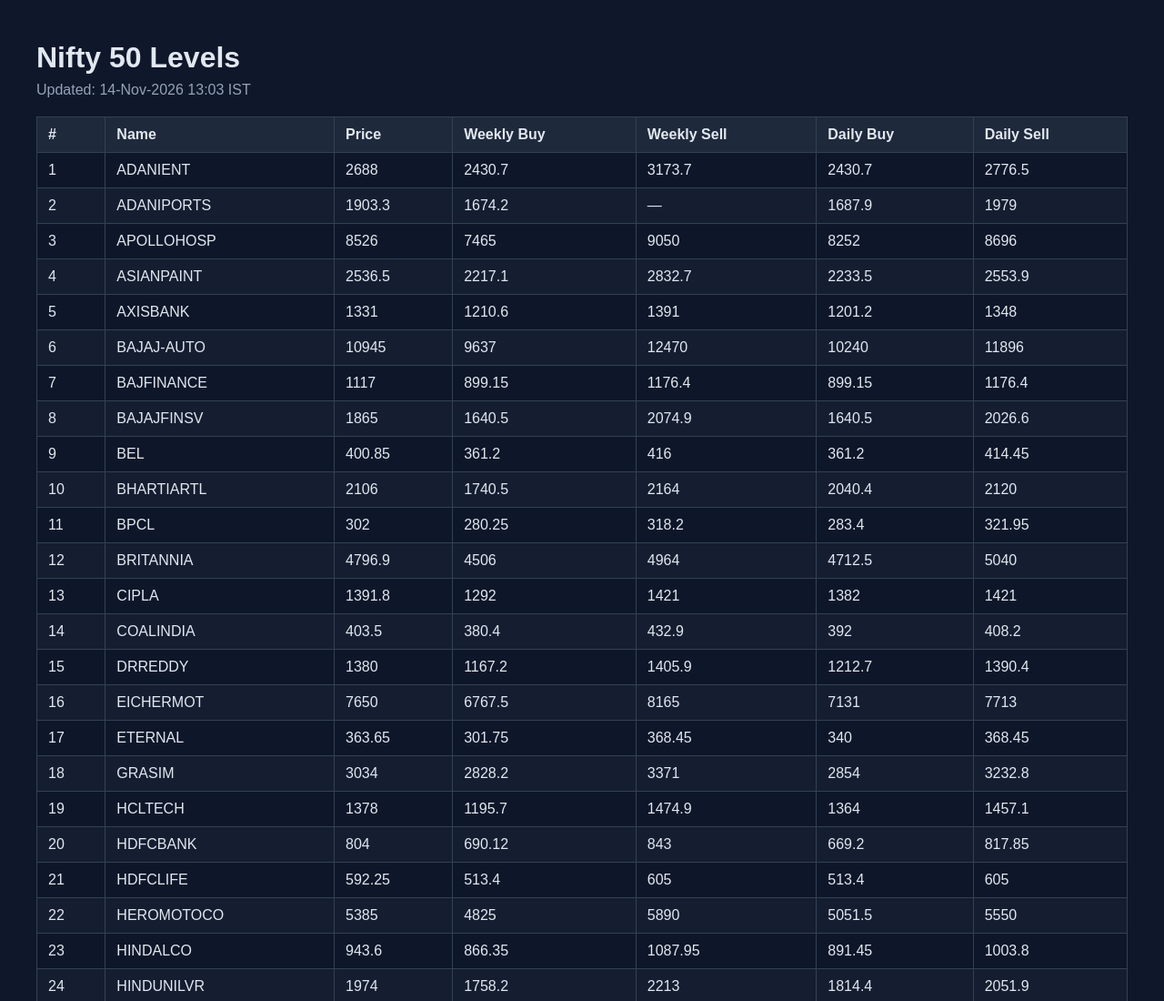
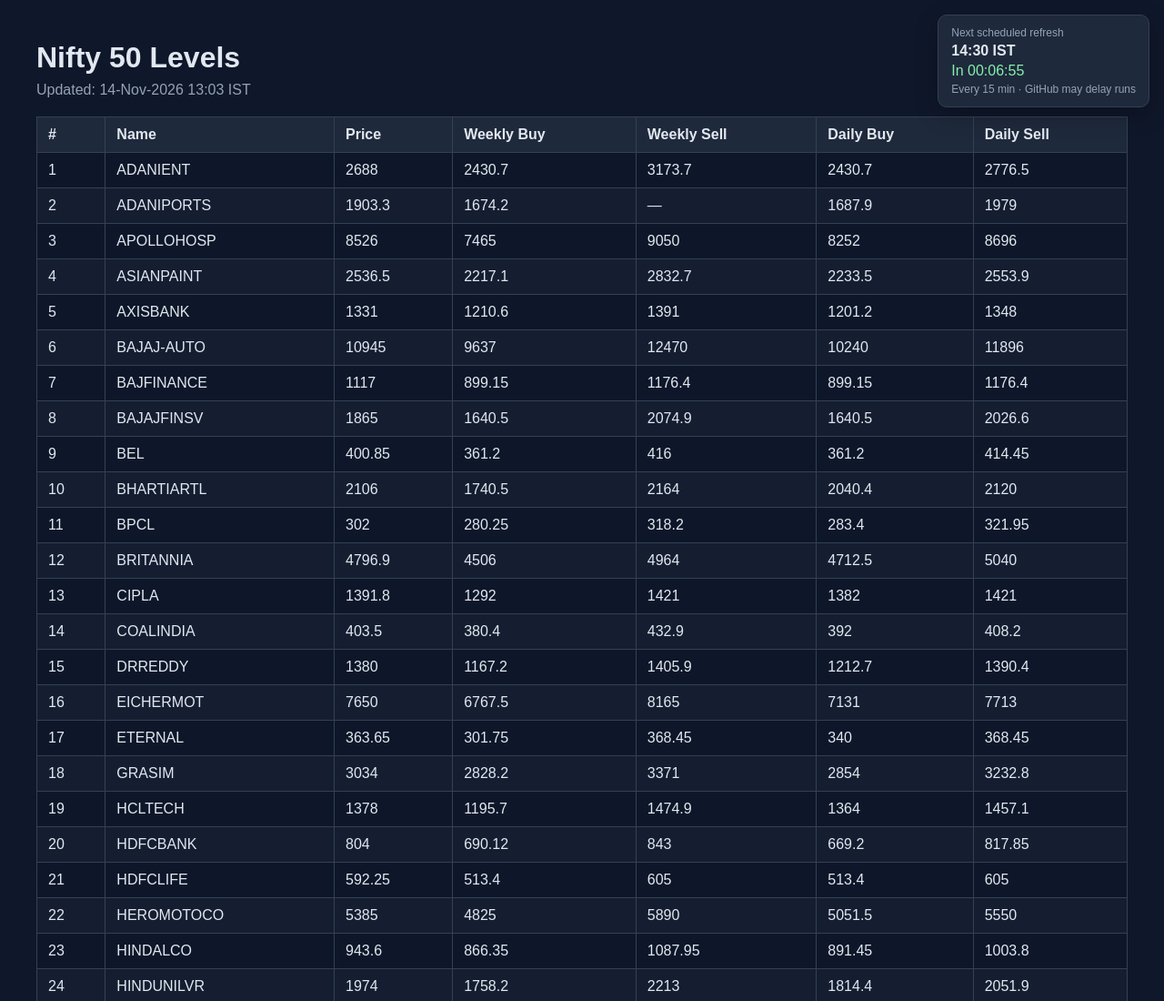
Before and after one commit to premg001/SP10-Levels, a plain HTML site: page docs/index.html in a window 1280 px wide. Shown: the top 1100 px of the page at 91% size. Drawn offline with Linux system fonts and the light colour scheme.

Commit message:
Show next scheduled refresh countdown
Co-authored-by: Copilot <223556219+Copilot@users.noreply.github.com>

```diff
--- a/docs/index.html
+++ b/docs/index.html
@@ -48,9 +48,48 @@
       .muted {
         color: #94a3b8;
       }
+      .refresh-widget {
+        position: fixed;
+        top: 16px;
+        right: 16px;
+        z-index: 10;
+        display: grid;
+        gap: 4px;
+        min-width: 190px;
+        padding: 12px 14px;
+        border: 1px solid #334155;
+        border-radius: 10px;
+        background: #1e293b;
+        box-shadow: 0 8px 24px rgba(0, 0, 0, 0.25);
+      }
+      .refresh-title,
+      .refresh-note {
+        color: #94a3b8;
+        font-size: 12px;
+      }
+      .refresh-time {
+        font-size: 16px;
+      }
+      .refresh-countdown {
+        color: #86efac;
+        font-variant-numeric: tabular-nums;
+      }
+      @media (max-width: 520px) {
+        .refresh-widget {
+          position: static;
+          margin: 0 0 20px auto;
+          width: fit-content;
+        }
+      }
     </style>
   </head>
   <body>
+    <aside class="refresh-widget" aria-label="Next scheduled data refresh">
+      <span class="refresh-title">Next scheduled refresh</span>
+      <strong id="next-refresh-time" class="refresh-time">Calculating…</strong>
+      <span id="refresh-countdown" class="refresh-countdown"></span>
+      <span class="refresh-note">Every 15 min · GitHub may delay runs</span>
+    </aside>
     <div class="container">
       <h1>Nifty 50 Levels</h1>
       <div id="meta" class="meta">Loading…</div>
@@ -71,6 +110,29 @@
     </div>
 
     <script>
+      function updateRefreshCountdown() {
+        const now = Date.now();
+        const intervalMs = 15 * 60 * 1000;
+        const nextRefresh = new Date((Math.floor(now / intervalMs) + 1) * intervalMs);
+        const secondsRemaining = Math.ceil((nextRefresh.getTime() - now) / 1000);
+        const hours = Math.floor(secondsRemaining / 3600);
+        const minutes = Math.floor((secondsRemaining % 3600) / 60);
+        const seconds = secondsRemaining % 60;
+        const time = new Intl.DateTimeFormat('en-IN', {
+          timeZone: 'Asia/Kolkata',
+          hour: '2-digit',
+          minute: '2-digit',
+          hourCycle: 'h23',
+        }).format(nextRefresh);
+
+        document.getElementById('next-refresh-time').textContent = `${time} IST`;
+        document.getElementById('refresh-countdown').textContent =
+          `In ${String(hours).padStart(2, '0')}:${String(minutes).padStart(2, '0')}:${String(seconds).padStart(2, '0')}`;
+      }
+
+      updateRefreshCountdown();
+      setInterval(updateRefreshCountdown, 1000);
+
       async function loadData() {
         try {
           const res = await fetch('./data.json');
```
